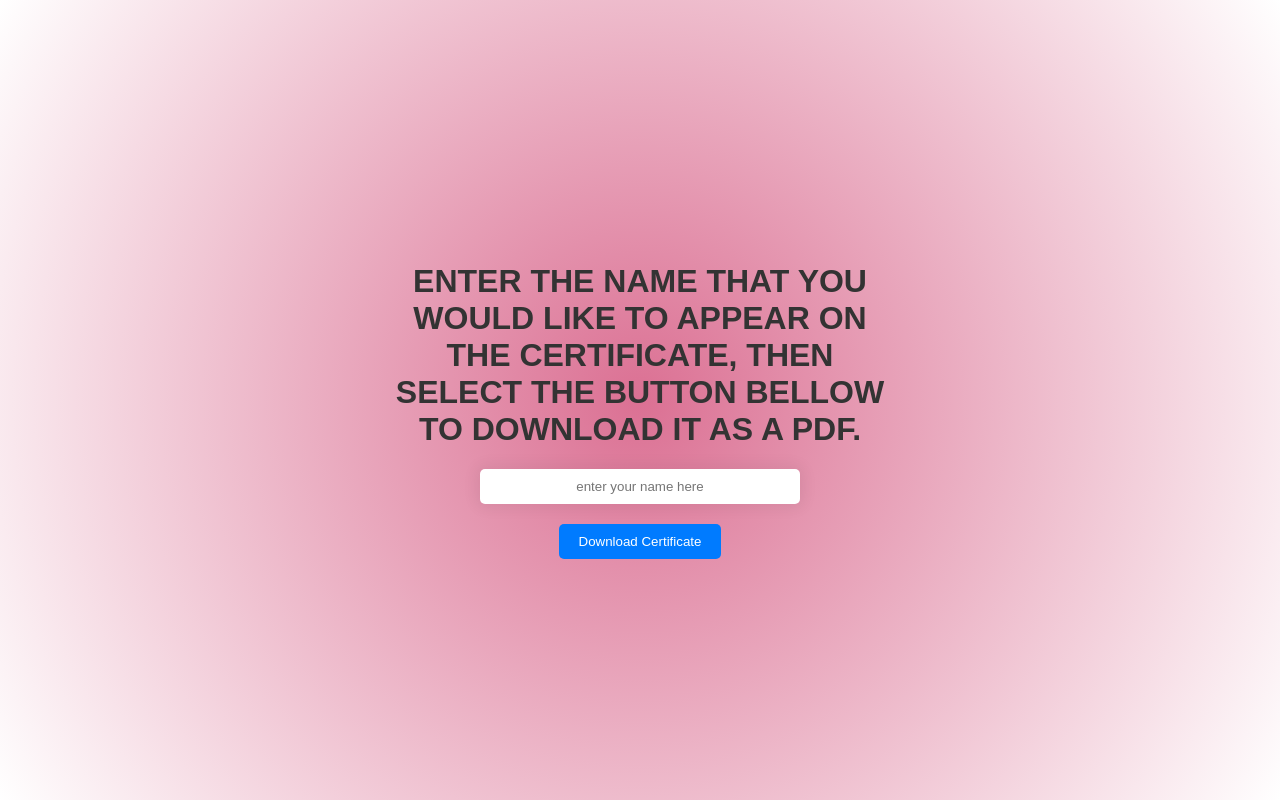
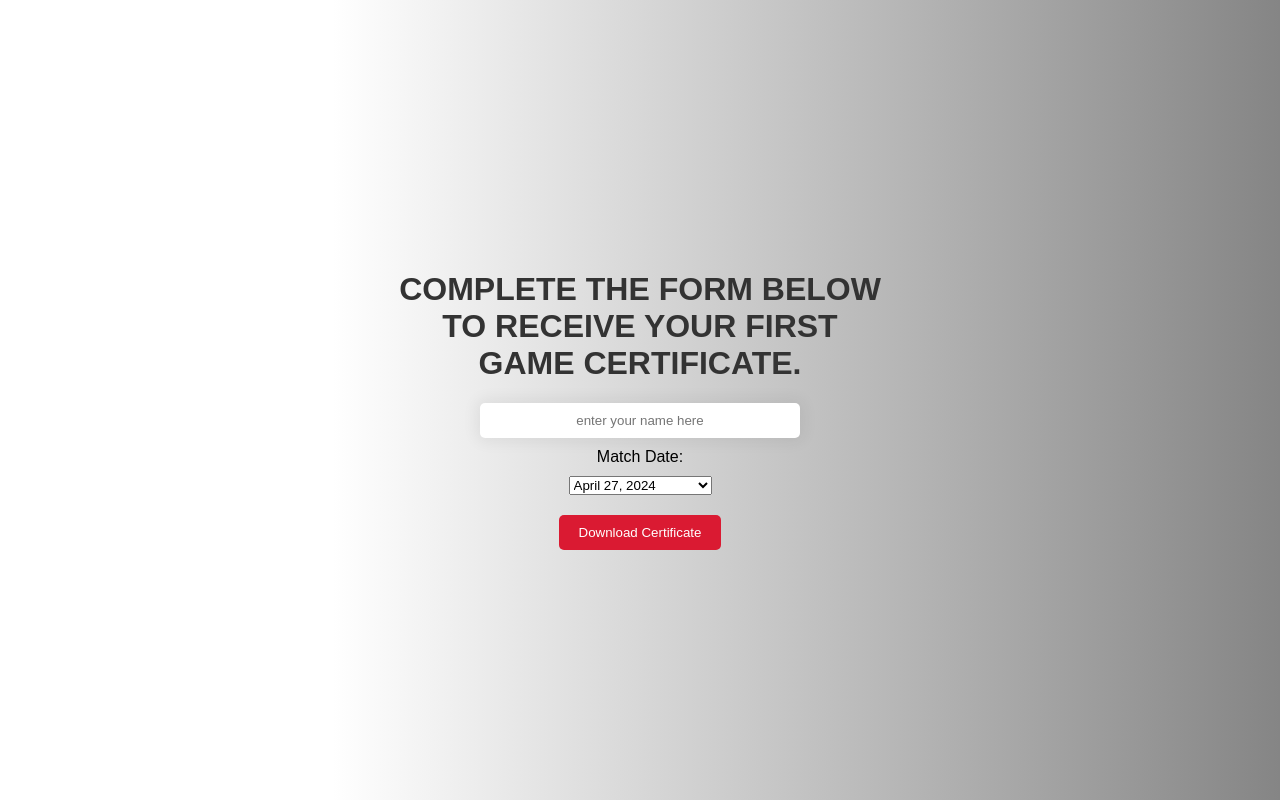
Before and after one commit to cp-it-rbny/certificate, a website: page index.html in a window 1280 px wide. Drawn offline with nearby package versions, Linux system fonts and the light colour scheme.

Commit message:
Update index.html

```diff
--- a/index.html
+++ b/index.html
@@ -12,49 +12,83 @@
             justify-content: center;
             height: 100vh;
             margin: 0;
-            background: rgb(219,112,147);
-            background: radial-gradient(circle, rgba(219,112,147,1) 0%, rgba(255,255,255,1) 100%);
+            background: rgb(255, 255, 255);
+            background: -moz-linear-gradient(90deg, rgba(255, 255, 255, 1) 26%, rgba(133, 133, 133, 1) 100%);
+            background: -webkit-linear-gradient(90deg, rgba(255, 255, 255, 1) 26%, rgba(133, 133, 133, 1) 100%);
+            background: linear-gradient(90deg, rgba(255, 255, 255, 1) 26%, rgba(133, 133, 133, 1) 100%);
+            filter: progid:DXImageTransform.Microsoft.gradient(startColorstr="#ffffff", endColorstr="#858585", GradientType=1);
             font-family: Arial, sans-serif;
 
         }
+
         h1 {
             color: #333;
             text-transform: uppercase;
             width: 500px;
             text-align: center;
         }
+
         #myText {
             width: 300px;
             padding: 10px;
             border: none;
             border-radius: 5px;
-            box-shadow: 0 0 15px 4px rgba(0,0,0,0.06);
+            box-shadow: 0 0 15px 4px rgba(0, 0, 0, 0.06);
             text-align: center;
         }
+
         #myButton {
             margin-top: 20px;
             padding: 10px 20px;
-            background-color: #007BFF;
+            background-color: rgb(218, 26, 50);
             color: white;
             border: none;
             border-radius: 5px;
             cursor: pointer;
             transition: background-color 0.3s ease;
         }
+
         #myButton:hover {
-            background-color: #0056b3;
+            background-color: rgb(220, 48, 68);
+            box-shadow: 0 0 15px 4px rgba(0, 0, 0, 0.06);
         }
+        label{
+            padding: 10px;
+            border: none;
+            text-align: center;
+            font-family: Arial, sans-serif;
+        }
+
     </style>
 </head>
 
 <body>
-    <h1>Enter the name that you would like to appear on the certificate, then select the button bellow to download it as a PDF.</h1>
+    <h1>Complete the form below to receive your First Game certificate.</h1>
     <input type="text" id="myText" placeholder="enter your name here">
+
+    <label for="eventDate">Match Date:</label>
+    <select name="eventDate" id="eventDate" placeholder="Match Date">
+        <option value="April 27, 2024">April 27, 2024</option>
+        <option value="May 11, 2024">May 11, 2024</option>
+        <option value="May 29, 2024">May 29, 2024</option>
+        <option value="June 1, 2024">June 1, 2024</option>
+        <option value="June 15, 2024">June 15, 2024</option>
+        <option value="June 22, 2024">June 22, 2024</option>
+        <option value="June 29, 2024">June 29, 2024</option>
+        <option value="July 17, 2024">July 17, 2024</option>
+        <option value="July 20, 2024">July 20, 2024</option>
+        <option value="August 31, 2024">August 31, 2024</option>
+        <option value="September 7, 2024">September 7, 2024</option>
+        <option value="September 21, 2024">September 21, 2024</option>
+        <option value="September 28, 2024">September 28, 2024</option>
+        <option value="October 19, 2024">October 19, 2024</option>
+    </select>
     <button id="myButton">Download Certificate</button>
 
     <script>
         document.getElementById('myButton').onclick = function () {
             var text = document.getElementById('myText').value;
+            var date = document.getElementById('eventDate').value;
 
             window.jsPDF = window.jspdf.jsPDF;
 
@@ -62,10 +96,16 @@
 
             doc.text("Certificate", 10, 10);
             doc.addImage("https://cp-it-rbny.github.io/signature/Certificate_background.png", 'PNG', 0, 0, 11, 8.5);
+
             doc.setFontSize(40);
             doc.setTextColor(255, 255, 255);
             doc.setFont('Lato-Black', 'bold');
-            doc.text(text,(doc.internal.pageSize.width / 2),6.1,null,null,'center');
+            doc.text(text, (doc.internal.pageSize.width / 2), 6.1, null, null, 'center');
+
+            doc.setFontSize(27);
+            doc.setTextColor(255, 255, 255);
+            doc.setFont('Lato-Black', 'bold');
+            doc.text("on " + date, (doc.internal.pageSize.width / 2), 7.2, null, null, 'center');
             /* This tells the PDF to add text to the page.
             The first argument is the text to add (in this case a JavaScript variable),
             the second is the x-coordinate (in this case we’re using a function to find a middle point for the document),
@@ -75,7 +115,7 @@
 
             // Save the PDF
             doc.save('Certificate.pdf');
-           // doc.output('dataurlnewwindow', 'certificate.pdf');
+            // doc.output('dataurlnewwindow', 'certificate.pdf');
 
             //alert(text);
         }
```
